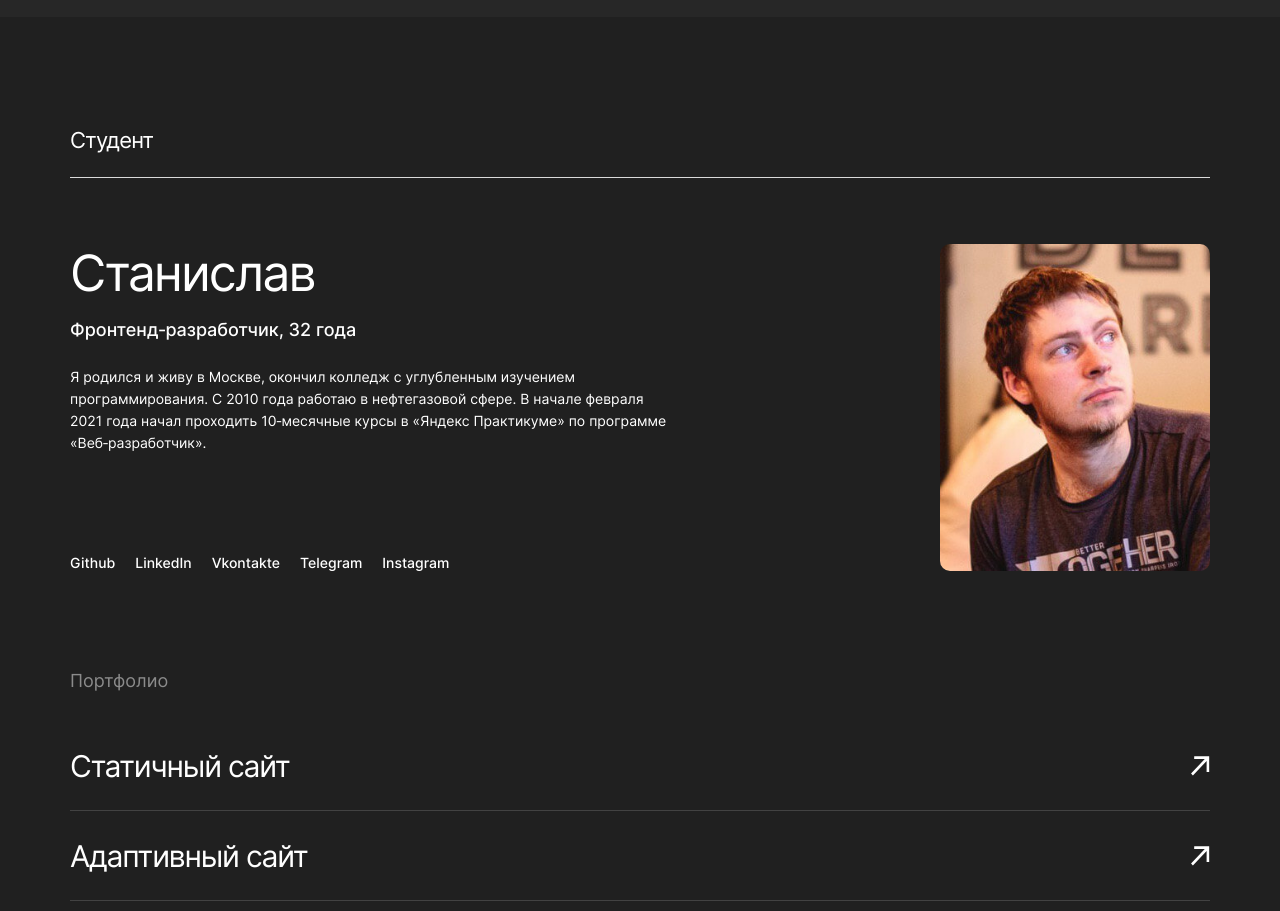
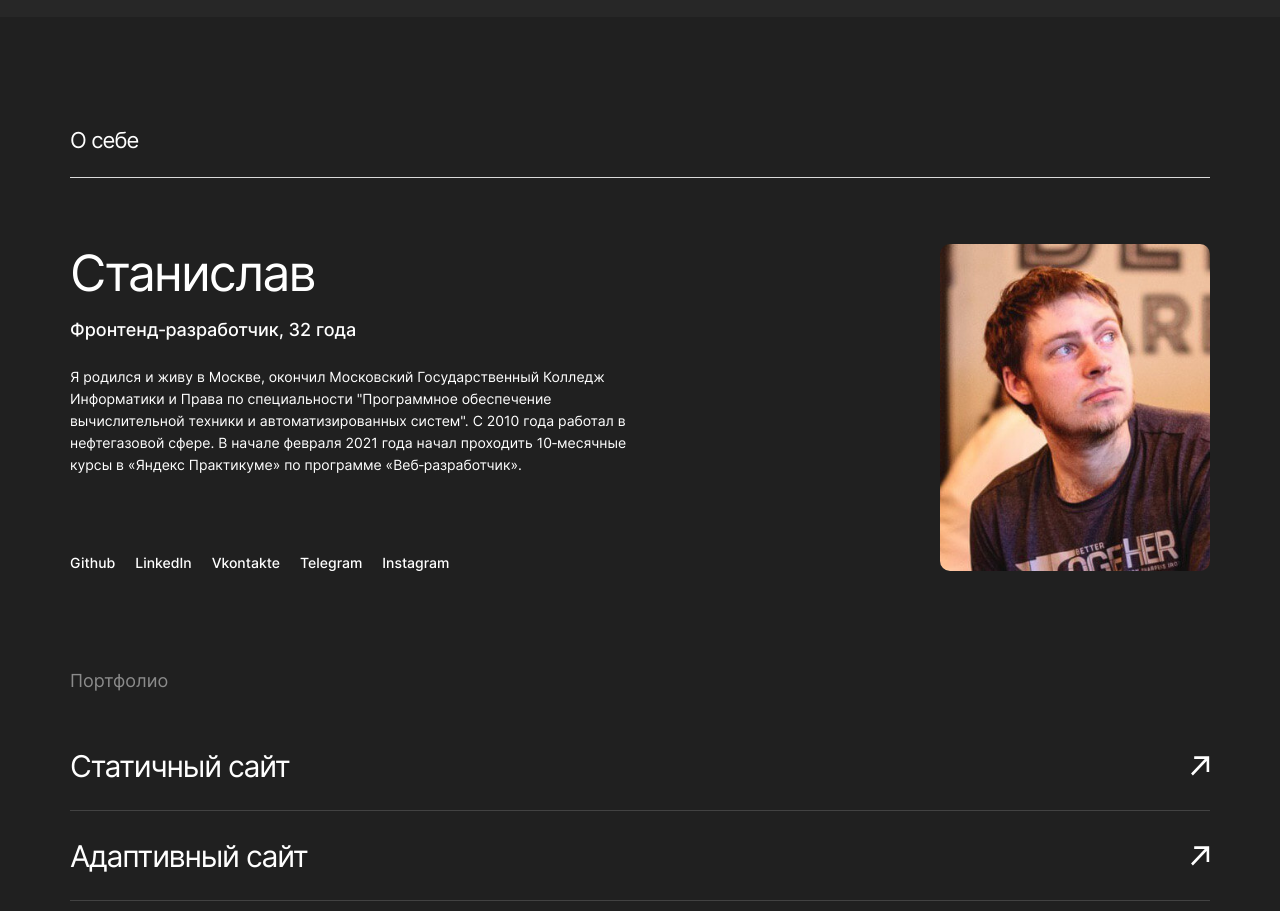
Before and after one commit to TarStaBor/movies-explorer-frontend, a React (Create React App) app: page / in a window 1280 px wide. Shown: the part 1880-2791 px from the top of the page. Built offline with nearby package versions, Linux system fonts and the light colour scheme; no server answers.

Commit message:
fix: Update information about me

```diff
--- a/src/components/AboutMe/AboutMe.js
+++ b/src/components/AboutMe/AboutMe.js
@@ -6,7 +6,7 @@ function AboutMe() {
     <section id="aboutMe" className="aboutMe">
       <div className="aboutMe__container">
         <div className="aboutMe__title-box">
-          <h2 className="aboutMe__title">Студент</h2>
+          <h2 className="aboutMe__title">О себе</h2>
         </div>
       </div>
 
@@ -15,7 +15,8 @@ function AboutMe() {
           <h2 className="aboutMe__name">Станислав</h2>
           <h3 className="aboutMe__speciality">Фронтенд&#8209;разработчик, 32 года</h3>
           <h4 className="aboutMe__history">
-            Я родился и живу в Москве, окончил колледж с углубленным изучением программирования. С 2010 года работаю в
+            Я родился и живу в Москве, окончил Московский Государственный Колледж Информатики и Права по специальности
+            "Программное обеспечение вычислительной техники и автоматизированных систем". С 2010 года работал в
             нефтегазовой сфере. В начале февраля 2021 года начал проходить 10&#8209;месячные курсы в «Яндекс Практикуме»
             по программе «Веб&#8209;разработчик».
           </h4>
```
